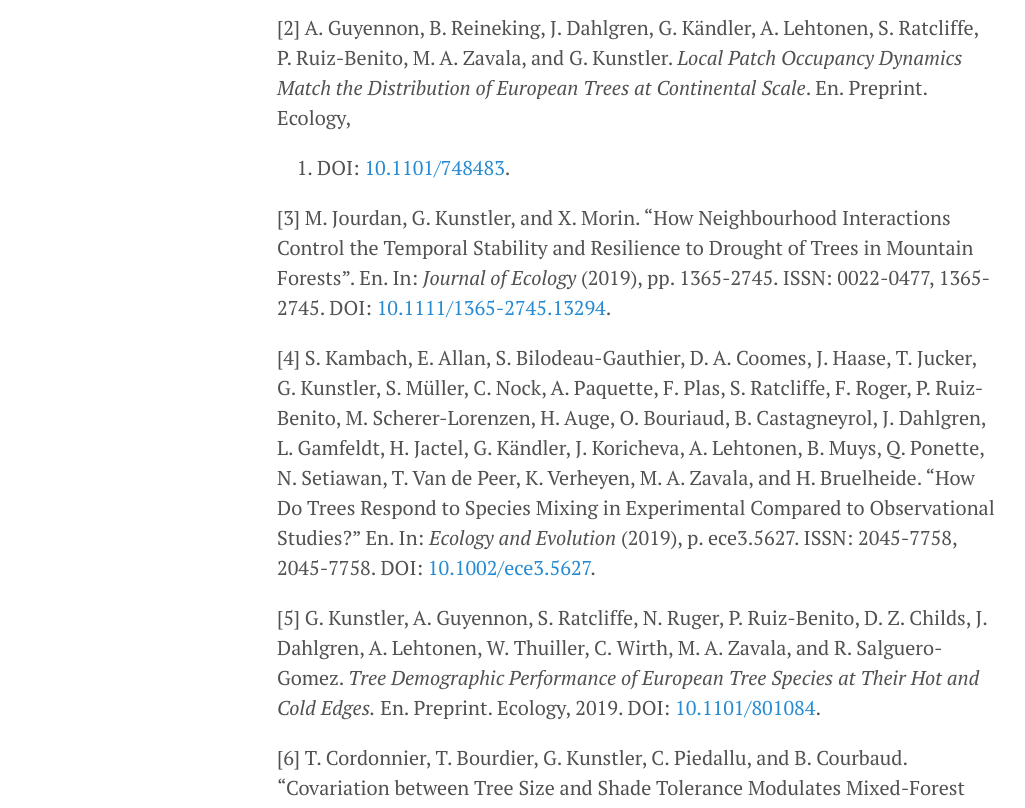
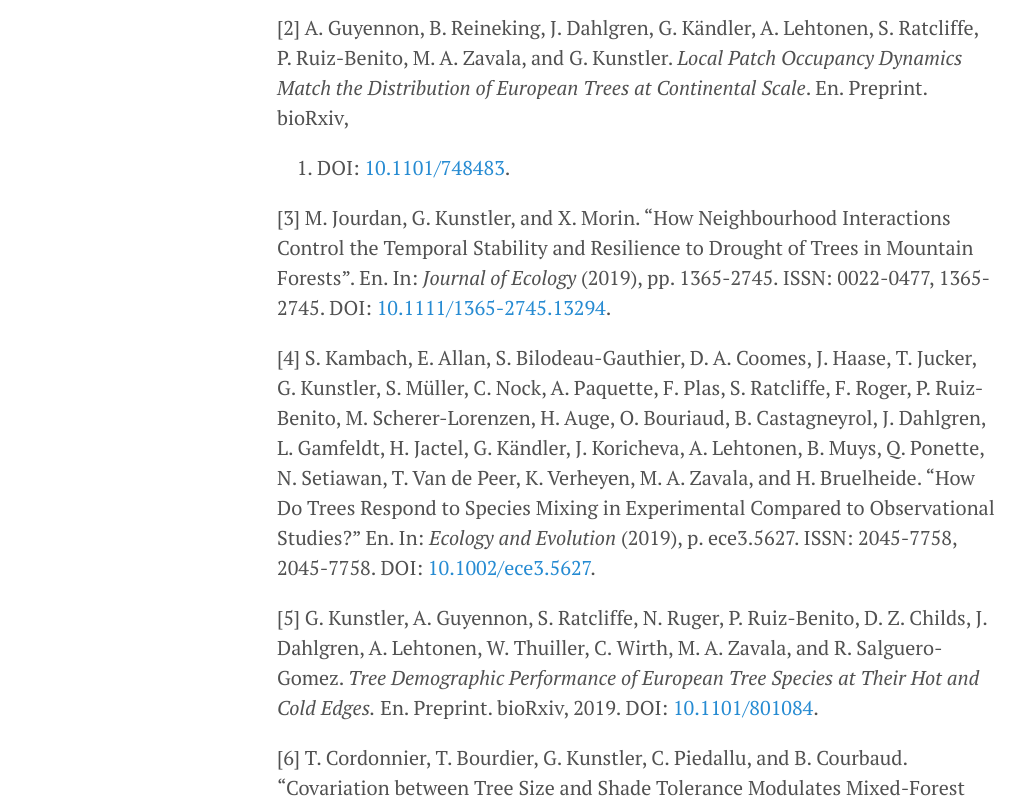
Before and after one commit to kunstler/kunstler.github.io, a Jekyll site: the page built from publications.md, in a window 1280 px wide and 1400 px high. Shown: the part 349-1157 px from the top of the window, without its empty margins (3-1028 px from the left). Built offline with Jekyll 4.4.1, drawn with Linux system fonts in a browser that asks for light colours; nearby versions of some CDN libraries.

Commit message:
update publications 2

```diff
--- a/publications.bib
+++ b/publications.bib
@@ -463,7 +463,7 @@
   type = {Preprint},
   title = {Local Patch Occupancy Dynamics Match the Distribution of {{European}} Trees at Continental Scale},
   language = {en},
-  institution = {{Ecology}},
+  institution = {bioRxiv},
   author = {Guyennon, Arnaud and Reineking, Bj{\"o}rn and Dahlgren, Jonas and K{\"a}ndler, Gerald and Lehtonen, Aleksi and Ratcliffe, Sophia and {Ruiz-Benito}, Paloma and Zavala, Miguel A. and Kunstler, Georges},
   year = {2019},
   doi = {10.1101/748483}
@@ -473,7 +473,7 @@
   type = {Preprint},
   title = {Tree Demographic Performance of {{European}} Tree Species at Their Hot and Cold Edges.},
   language = {en},
-  institution = {{Ecology}},
+  institution = {bioRxiv},
   author = {Kunstler, Georges and Guyennon, Arnaud and Ratcliffe, Sophia and Ruger, Nadja and {Ruiz-Benito}, Paloma and Childs, Dylan Z and Dahlgren, Jonas and Lehtonen, Aleksi and Thuiller, Wilfried and Wirth, Christian and Zavala, Miguel A and {Salguero-Gomez}, Roberto},
   year = {2019},
   doi = {10.1101/801084}
--- a/publications.md
+++ b/publications.md
@@ -17,7 +17,7 @@
 [2] A. Guyennon, B. Reineking, J. Dahlgren, G. Kändler, A.
 Lehtonen, S. Ratcliffe, P. Ruiz-Benito, M. A. Zavala, and G.
 Kunstler. _Local Patch Occupancy Dynamics Match the Distribution
-of European Trees at Continental Scale_. En. Preprint. Ecology,
+of European Trees at Continental Scale_. En. Preprint. bioRxiv,
 2019. DOI: [10.1101/748483](https://doi.org/10.1101%2F748483).
 
 [3] M. Jourdan, G. Kunstler, and X. Morin. "How Neighbourhood
@@ -41,7 +41,7 @@
 Ruiz-Benito, D. Z. Childs, J. Dahlgren, A. Lehtonen, W. Thuiller,
 C. Wirth, M. A. Zavala, and R. Salguero-Gomez. _Tree Demographic
 Performance of European Tree Species at Their Hot and Cold Edges._
-En. Preprint. Ecology, 2019. DOI:
+En. Preprint. bioRxiv, 2019. DOI:
 [10.1101/801084](https://doi.org/10.1101%2F801084).
 
 [6] T. Cordonnier, T. Bourdier, G. Kunstler, C. Piedallu, and B.
```
